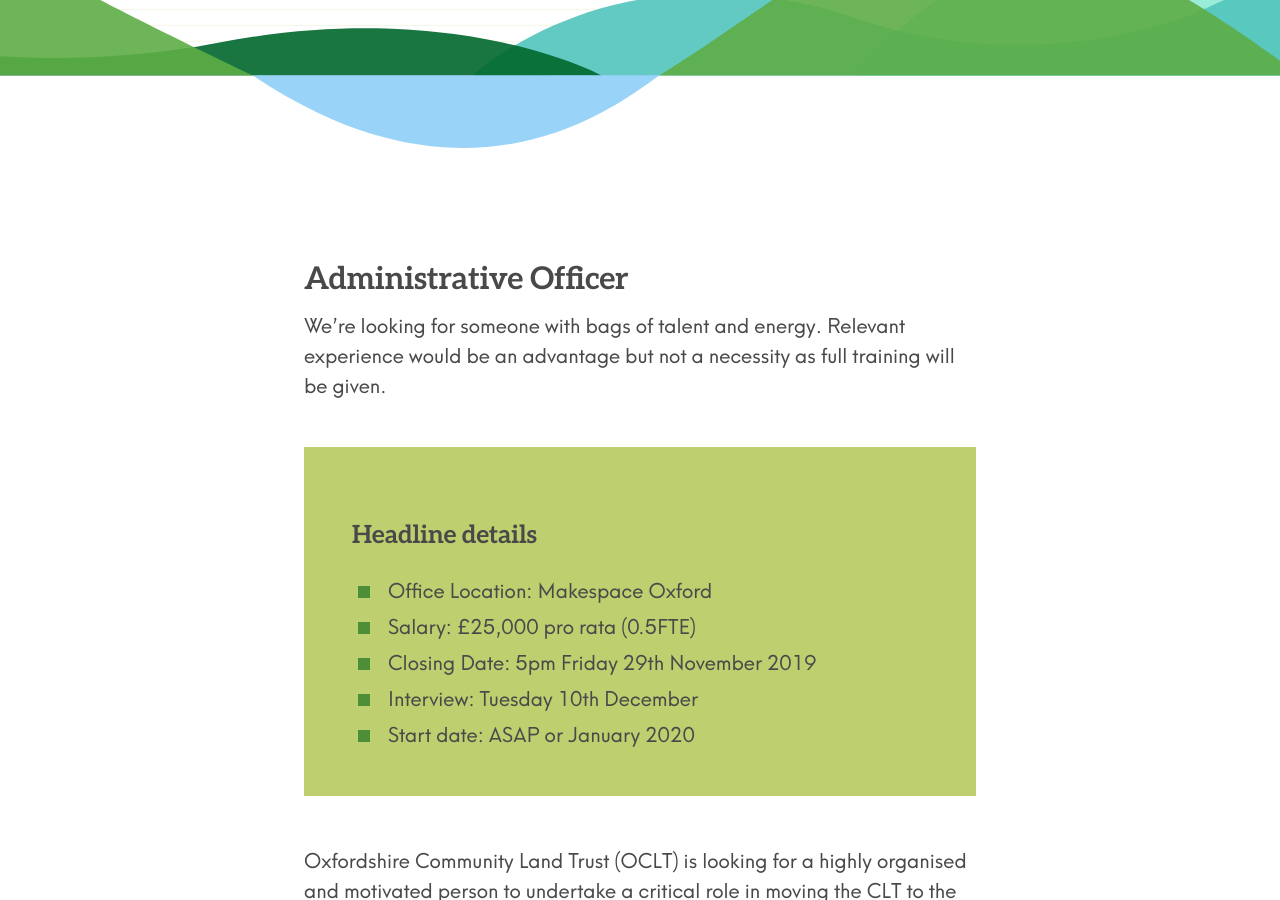
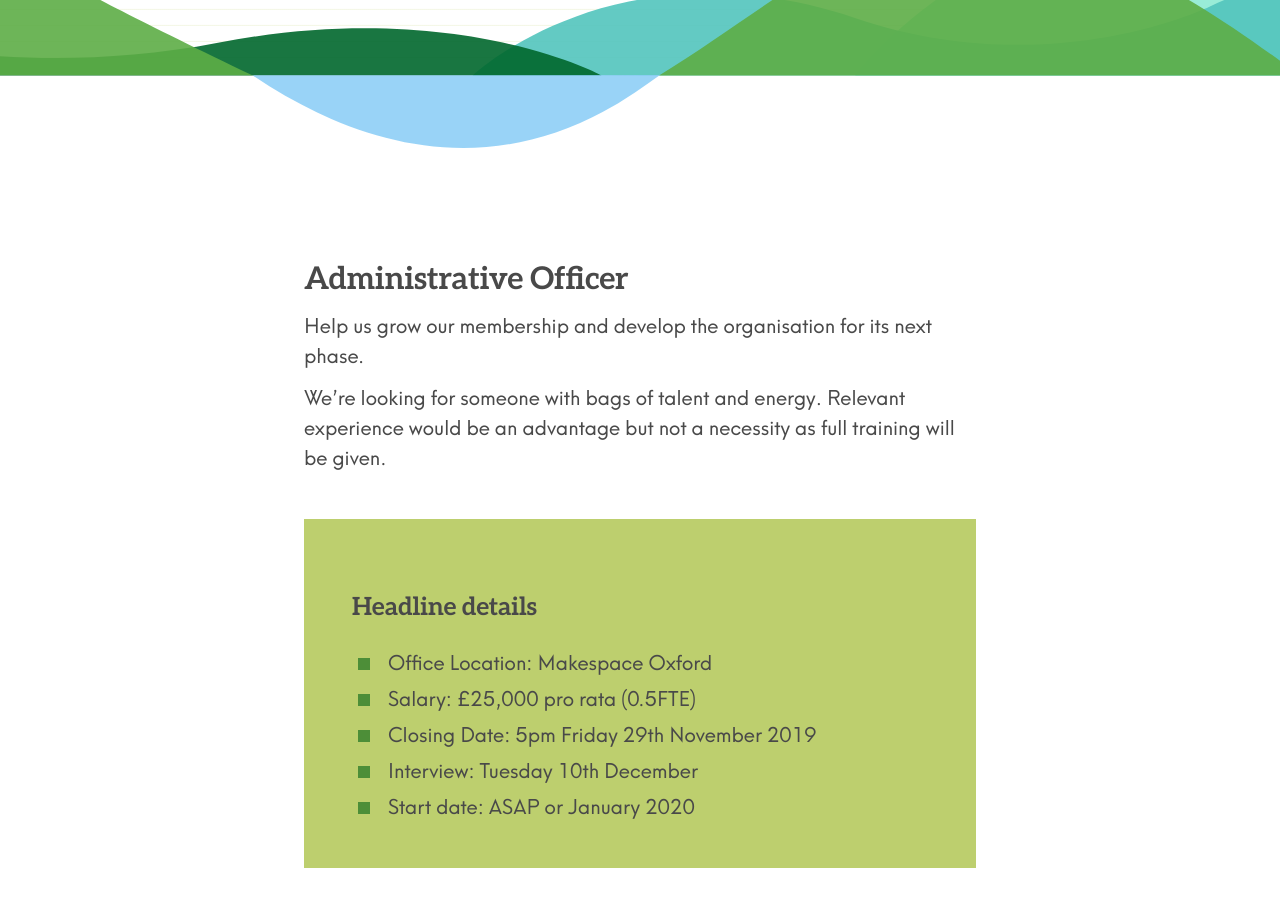
Before and after one commit to johnpuddephatt/oclt, a Jekyll site: the page built from _pages/jobs.md, in a window 1280 px wide and 900 px high, scrolled down 397 px. Built offline with Jekyll 4.4.1, drawn with Linux system fonts in a browser that asks for light colours.

Commit message:
Update from Forestry.io Charlie Fisher updated _pages/jobs.md

```diff
--- a/_pages/jobs.md
+++ b/_pages/jobs.md
@@ -1,10 +1,12 @@
 ---
 layout: page
 title: Jobs
-subtitle: Help us grow our membership and develop the organisation for its next phase.
+subtitle: ''
 
 ---
 ## Administrative Officer
+
+Help us grow our membership and develop the organisation for its next phase.
 
 We’re looking for someone with bags of talent and energy. Relevant experience would be an advantage but not a necessity as full training will be given.
 
```
